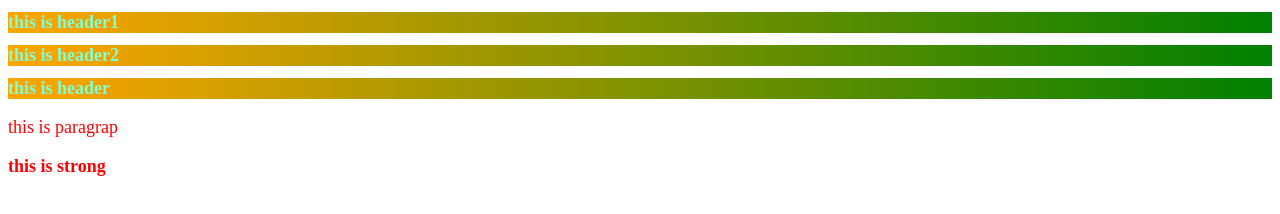
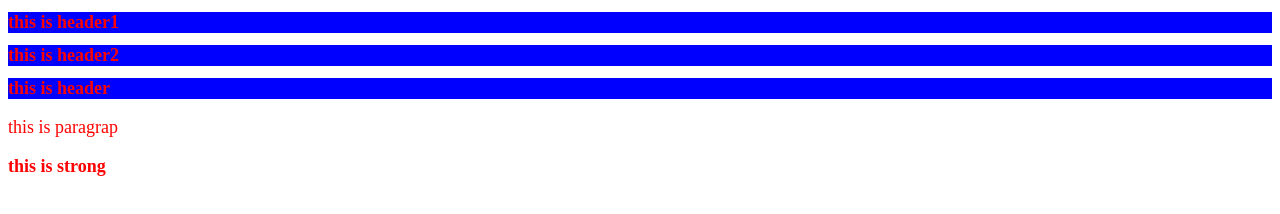
Before and after one commit to saisumanth4024/git-repo, a plain HTML site: page index.html in a window 1280 px wide. Drawn offline with Linux system fonts and the light colour scheme.

Commit message:
designed

```diff
--- a/index.css
+++ b/index.css
@@ -5,6 +5,5 @@
 }
 
 h1{
-    color: aquamarine;
-    background:linear-gradient(to right,orange ,green);
+    background-color: blue;
 }
```
Also changed, not shown: index.html (+1 -1 lines).
